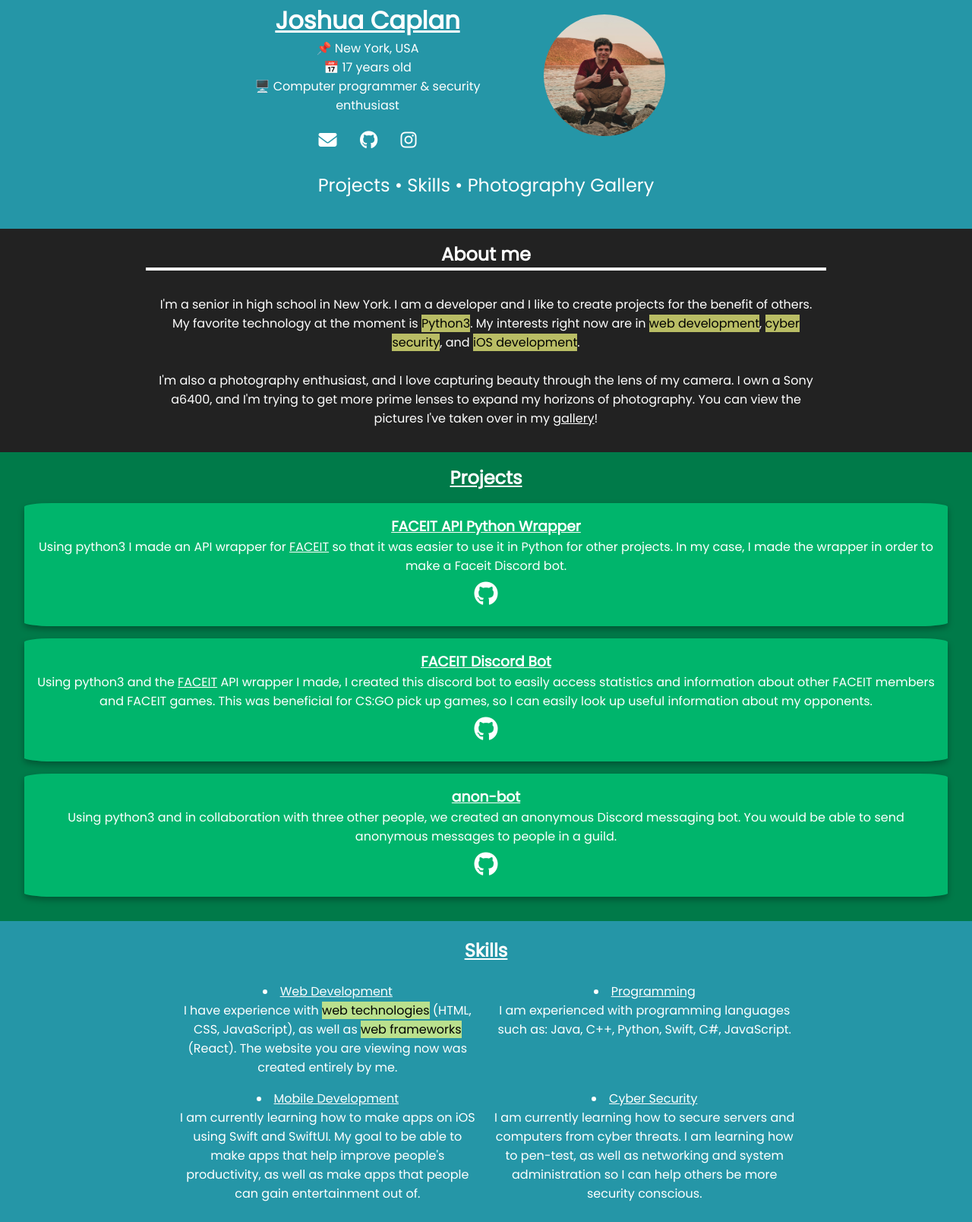
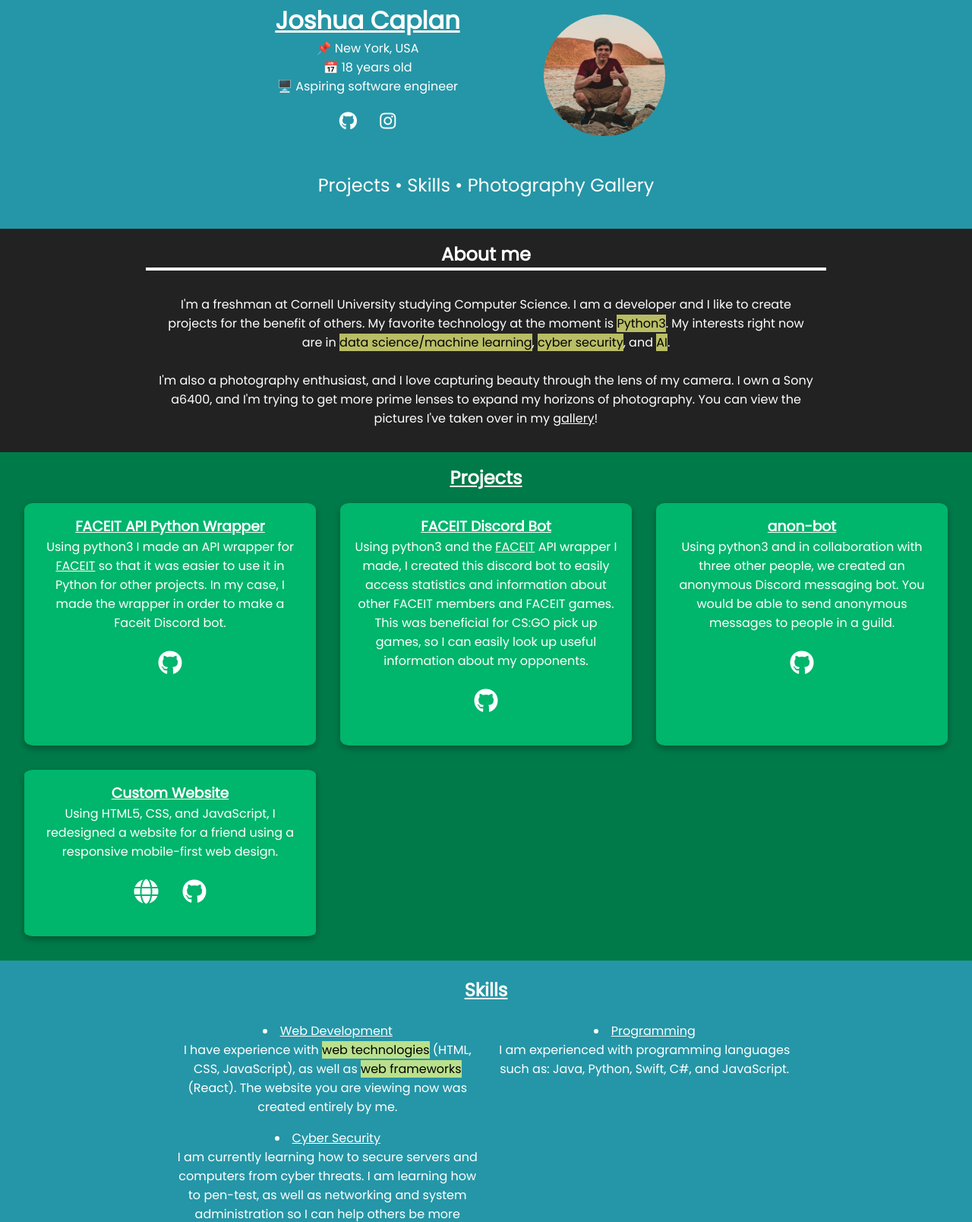
Before and after one commit to joshuacaplan/laughinglove.github.io, a website: page index.html in a window 1280 px wide. Shown: the part 29-1637 px from the top of the page at 76% size. Drawn offline with Linux system fonts and the light colour scheme.

Commit message:
Added content and adjusted CSS
Ready to merge I think

```diff
--- a/index.html
+++ b/index.html
@@ -26,13 +26,13 @@
                 <div class="title"><h1>Joshua Caplan</h1></div>
                 <div id="basicheaderinfo">
                     <p>📌 New York, USA</p>
-                    <p>📅 17 years old</p>
-                    <p>🖥️ Computer programmer & security enthusiast</p>
+                    <p>📅 18 years old</p>
+                    <p>🖥️ Aspiring software engineer</p>
                 </div>
                 <ul id="header-contact">
-                    <li>
-                        <a href="mailto:jokelovehate@gmail.com"><i class="fas fa-envelope"></i></a>
-                    </li>
+<!--                    <li>-->
+<!--                        <a href="mailto:jokelovehate@gmail.com"><i class="fas fa-envelope"></i></a>-->
+<!--                    </li>-->
                     <li>
                         <a href="https://github.com/laughinglove"><i class="fab fa-github"></i></a>
                     </li>
@@ -47,7 +47,7 @@
         </div>
         <nav class="nav">
             <ul>
-                <li><a href="#projectstitle">Projects</a></li> •
+                <li><a href="#project-title">Projects</a></li> •
                 <li><a href="#skillstitle">Skills</a></li> •
                 <li><a href="gallery.html">Photography Gallery</a></li>
             </ul>
@@ -60,8 +60,8 @@
             <h2 id="aboutmetitle">About me</h2>
             <div id="aboutmetext">
                 <div>
-                    <p>I'm a senior in high school in New York. I am a developer and I like to create projects for the benefit of others.
-                        My favorite technology at the moment is <mark>Python3</mark>. My interests right now are in <mark>web development</mark>, <mark>cyber security</mark>, and <mark>iOS development</mark>.</p>
+                    <p>I'm a freshman at Cornell University studying Computer Science. I am a developer and I like to create projects for the benefit of others.
+                        My favorite technology at the moment is <mark>Python3</mark>. My interests right now are in <mark>data science/machine learning</mark>, <mark>cyber security</mark>, and <mark>AI</mark>.</p>
                 </div>
                 <br>
                 <div>
@@ -112,6 +112,19 @@
                         <li><a href="https://github.com/LaughingLove/anon-bot"><i class="fab fa-github"></i></a></li>
                     </ul>
                 </div>
+                <div class="card">
+                    <h3 class="card-title">Custom Website</h3>
+                    <div class="card-description">
+                        <p>
+                            Using HTML5, CSS, and JavaScript, I redesigned a website for a friend using a
+                            responsive mobile-first web design.
+                        </p>
+                    </div>
+                    <ul class="card-links">
+                        <li><a href="http://www.elliepotato.de/index.html"><i class="fas fa-globe"></i></a></li>
+                        <li><a href="https://github.com/LaughingLove/ellies-website"><i class="fab fa-github"></i></a></li>
+                    </ul>
+                </div>
             </div>
         </div>
         <div class="skills">
@@ -124,12 +137,7 @@
                     </div>
                     <div>
                         <li>Programming</li>
-                        <p>I am experienced with programming languages such as: Java, C++, Python, Swift, C#, JavaScript.</p>
-                    </div>
-                    <div>
-                        <li>Mobile Development</li>
-                        <p>I am currently learning how to make apps on iOS using Swift and SwiftUI. My goal to be able to make apps that help improve people's productivity, as well as make apps
-                            that people can gain entertainment out of.</p>
+                        <p>I am experienced with programming languages such as: Java, Python, Swift, C#, and JavaScript.</p>
                     </div>
                     <div>
                         <li>Cyber Security</li>
--- a/styles/scss/index.scss
+++ b/styles/scss/index.scss
@@ -128,6 +128,13 @@
 		.card-title {
 			text-decoration: underline;
 		}
+		.card-links {
+			display: flex;
+			justify-content: center;
+			li {
+				margin: 1em;
+			}
+		}
 	}
 	.card:hover {
 		box-shadow: 0 8px 15px 0 rgba(0,0,0,0.6);
@@ -148,7 +155,6 @@
 	}
 	p {
 		margin-bottom: 1em;
-		//font-size: 0.8em;
 	}
 }
 .footer {
@@ -231,6 +237,10 @@
 		width: 50%;
 		margin: 0 auto;
 	}
+	.cards {
+		display: grid;
+		grid-template-columns: 1fr 1fr 1fr;
+	}
 }
 @media (min-width: 1300px) {
 	.aboutme {
```
Also changed, not shown: styles/css/index.css, 1 other file.
